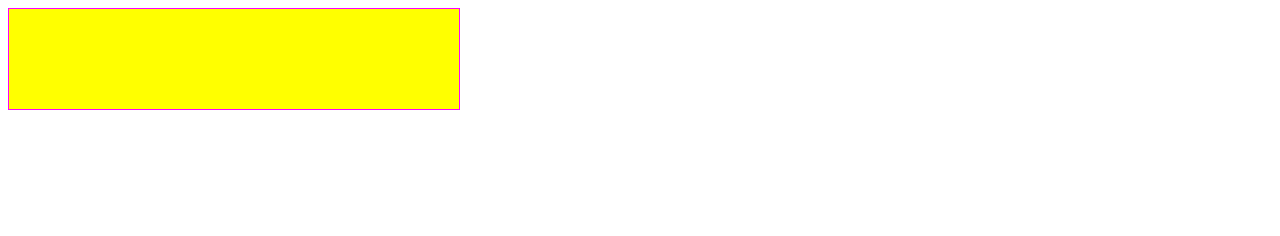
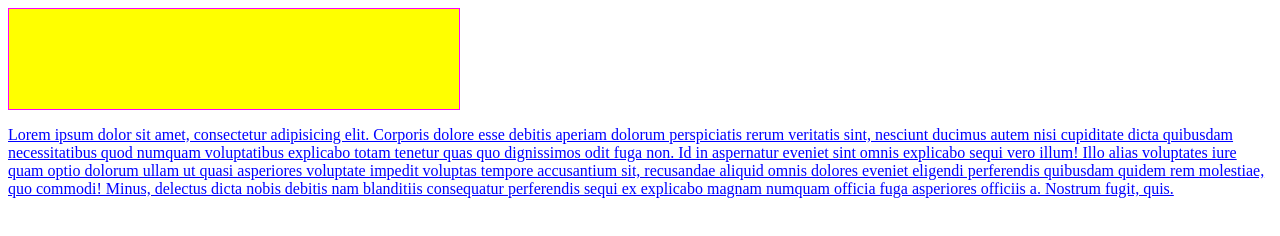
Before and after one commit to Betodelam/prototipos, a plain HTML site: page index.html in a window 1280 px wide. Drawn offline with Linux system fonts and the light colour scheme.

Commit message:
comiteando html y css

```diff
--- a/css/style.css
+++ b/css/style.css
@@ -5,3 +5,8 @@
 	border:solid 1px #ff00ff;
 	padding: 25px;
 }
+
+p{
+	text-decoration: underline;
+	color: blue;
+}
--- a/index.html
+++ b/index.html
@@ -6,7 +6,9 @@
 		<body>
 			<div class="newdiv">
 
-				</div>
+			</div>
+
+			<p>Lorem ipsum dolor sit amet, consectetur adipisicing elit. Corporis dolore esse debitis aperiam dolorum perspiciatis rerum veritatis sint, nesciunt ducimus autem nisi cupiditate dicta quibusdam necessitatibus quod numquam voluptatibus explicabo totam tenetur quas quo dignissimos odit fuga non. Id in aspernatur eveniet sint omnis explicabo sequi vero illum! Illo alias voluptates iure quam optio dolorum ullam ut quasi asperiores voluptate impedit voluptas tempore accusantium sit, recusandae aliquid omnis dolores eveniet eligendi perferendis quibusdam quidem rem molestiae, quo commodi! Minus, delectus dicta nobis debitis nam blanditiis consequatur perferendis sequi ex explicabo magnam numquam officia fuga asperiores officiis a. Nostrum fugit, quis.</p>
 
 			</div>
 		</body>
```
Also changed, not shown: 1 other file.
